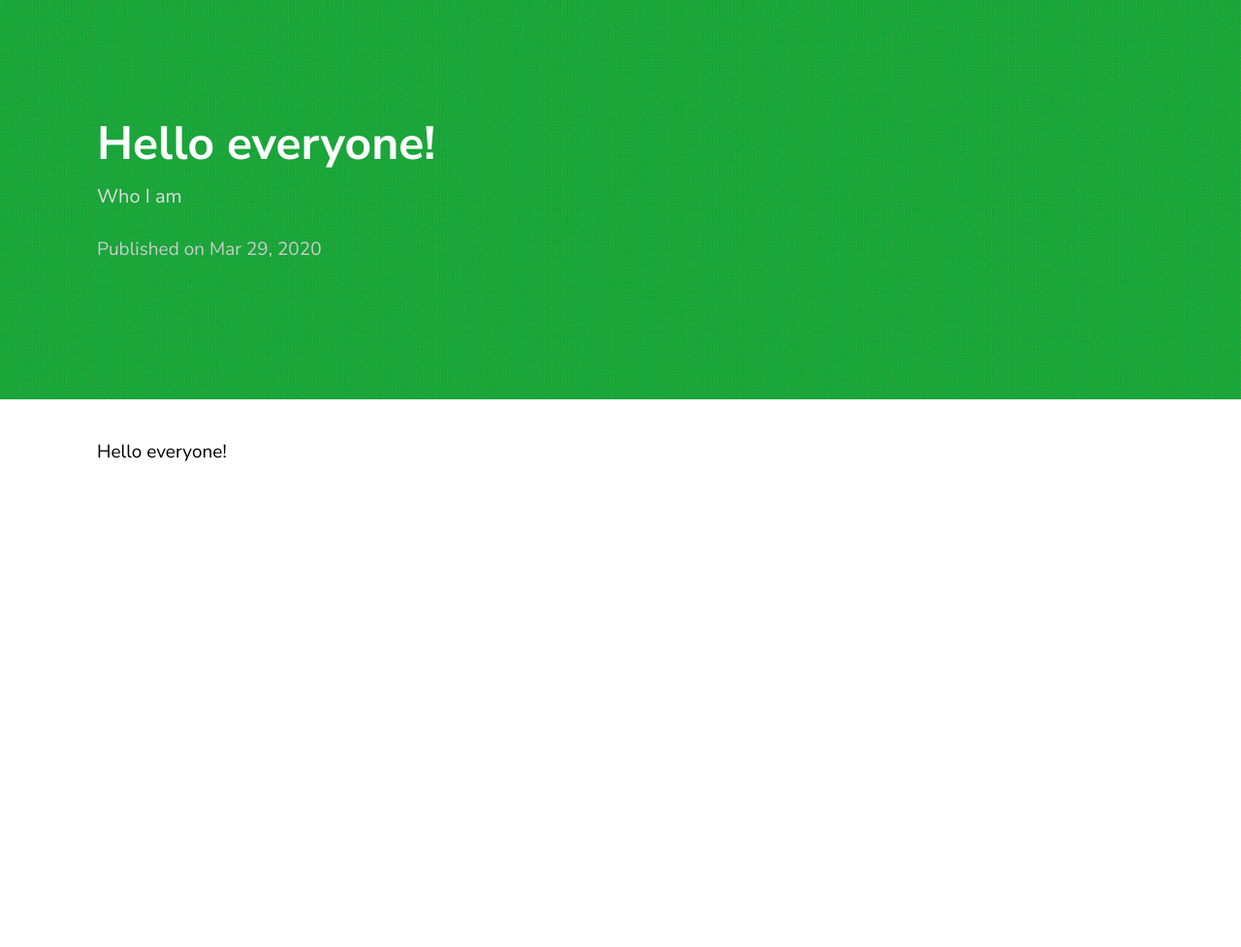
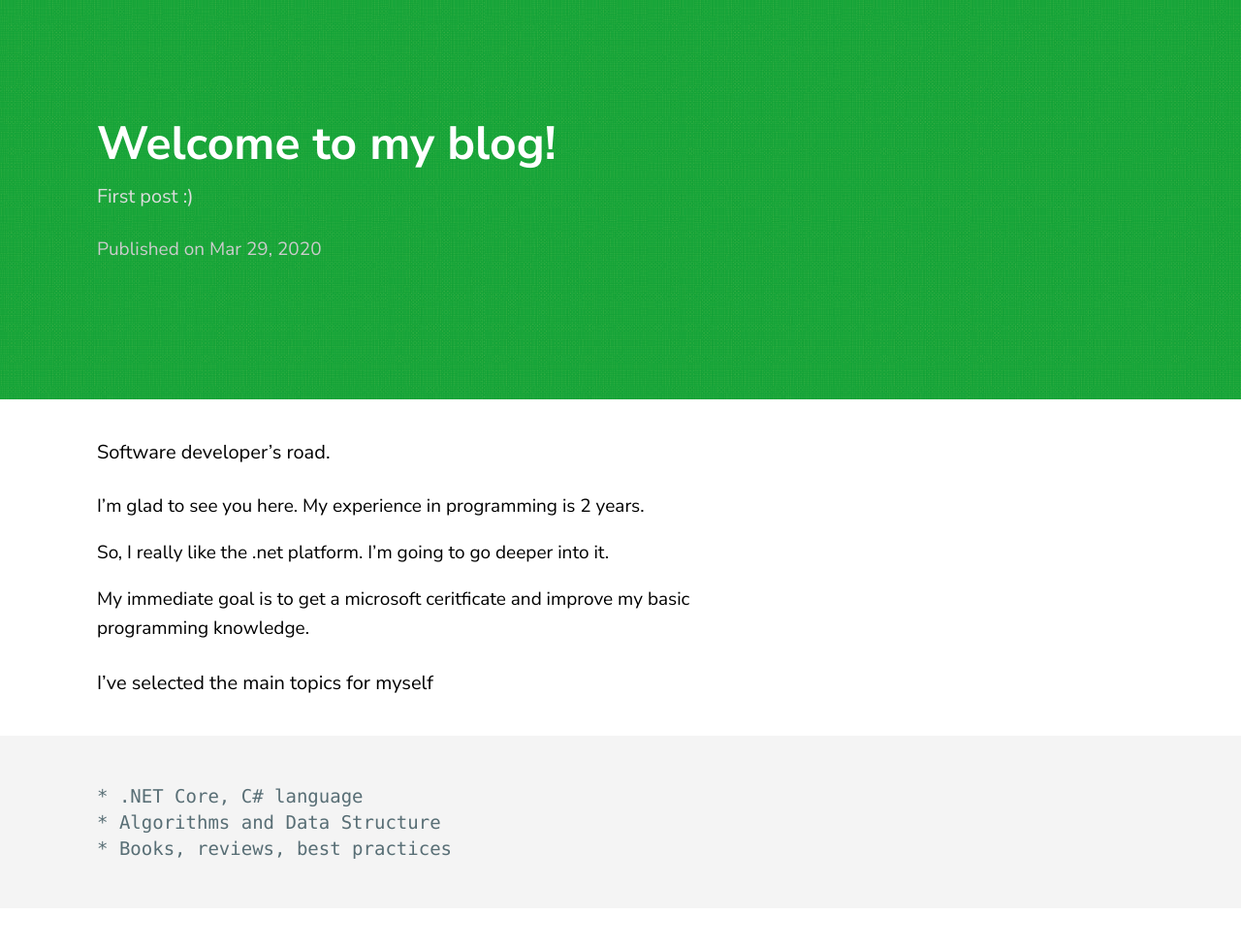
Before and after one commit to Rocket47/Rocket47.github.io, a Jekyll site: the page built from _posts/2020-03-29-first-post.markdown, in a window 1280 px wide. Shown: the whole page at 97% size. Built offline with Jekyll 4.4.1, drawn with Linux system fonts in a browser that asks for light colours; before the commit the page ends 900 px from its top, so only the background shows below that.

Commit message:
Updatte first post

```diff
--- a/_posts/2020-03-29-first-post.markdown
+++ b/_posts/2020-03-29-first-post.markdown
@@ -1,7 +1,19 @@
 ---
 layout: post
-title:  "Hello everyone!"
-description: Who I am
+title:  "Welcome to my blog!"
+description: First post :)
 date:   2020-03-29 11:04 +0530
 ---
-Hello everyone!
+#### Software developer's road.
+
+I'm glad to see you here. My experience in programming is 2 years.
+
+So, I really like the .net platform. I'm going to go deeper into it.
+
+My immediate goal is to get a microsoft ceritficate and improve my basic programming knowledge.
+
+#### I've selected the main topics for myself
+
+	* .NET Core, C# language
+	* Algorithms and Data Structure
+	* Books, reviews, best practices
```
